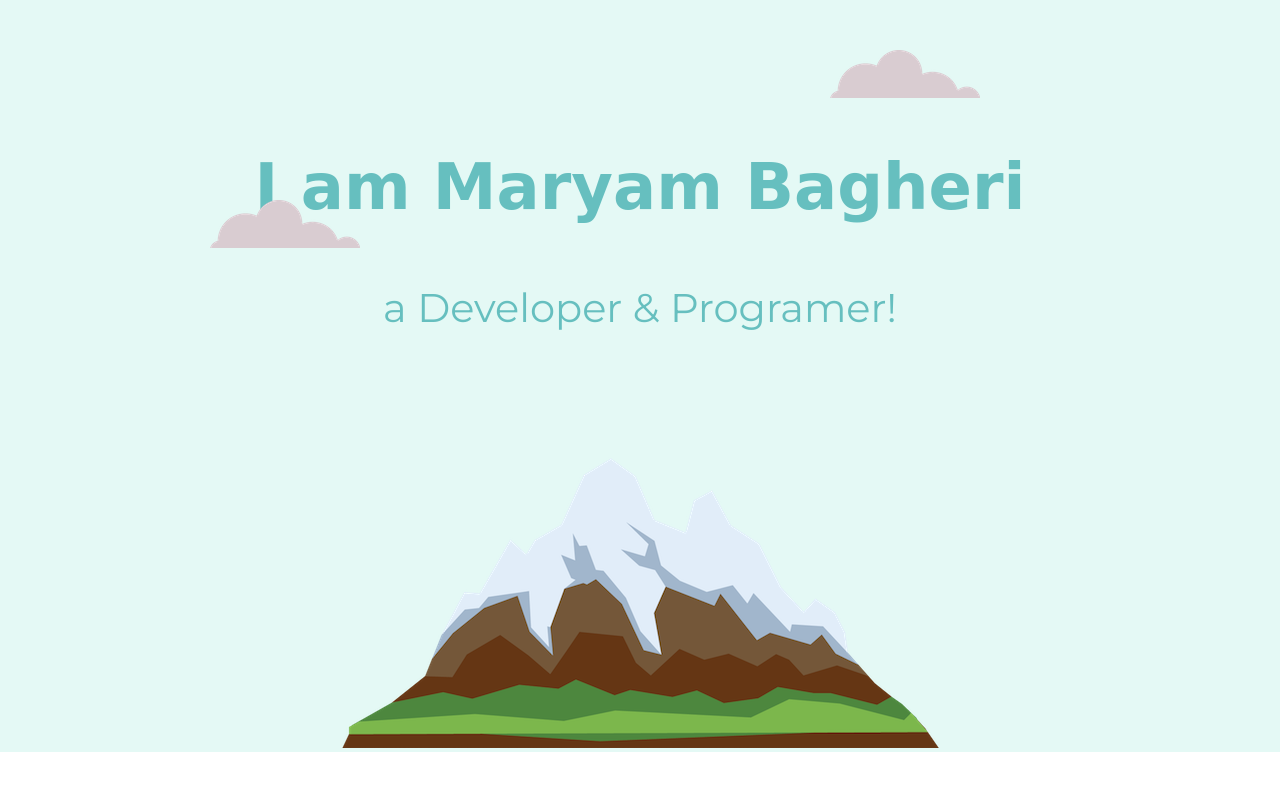
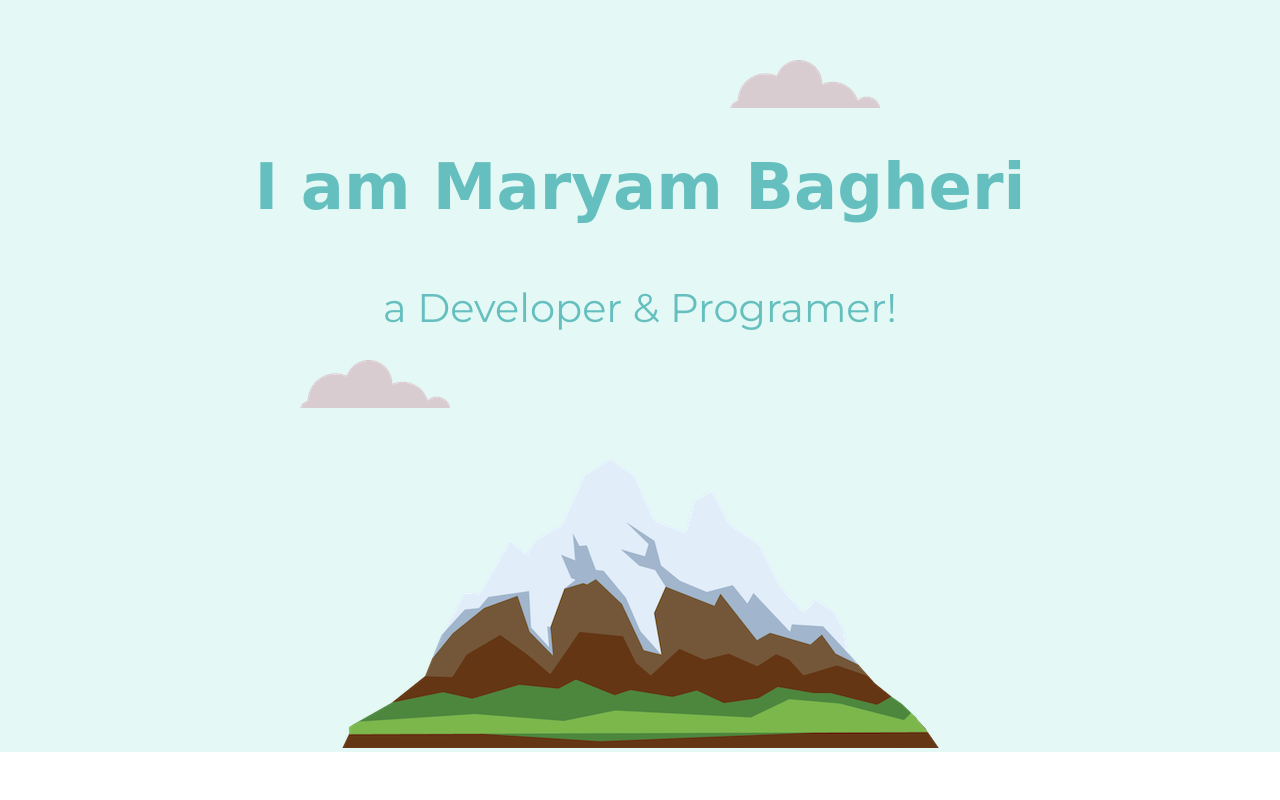
Before and after one commit to mbfa1367/CV, a plain HTML site: page index.html in a window 1280 px wide. Shown: the top 800 px of the page. Drawn offline with Linux system fonts and the light colour scheme.

Commit message:
new commit

```diff
--- a/CSS/style.css
+++ b/CSS/style.css
@@ -109,15 +109,15 @@ padding: 50px 0 20px;
 
 .top-cloud{
   position: absolute;
-  right:300px;
-  top: 50px;
+  right:200px;
+  top: 30px;
 
 }
 
 .bottom-cloud{
   position: absolute;
-  top: 200px;
-  left: 210px;
+  top: 180px;
+  left: 150px;
   }
 
 .skill-row{
--- a/index.html
+++ b/index.html
@@ -9,14 +9,30 @@
   </head>
   <body>
 
+<div class="row">
 <div class="topcontainer">
-  <img class="top-cloud" src="images/cloud.png" alt="cloud-img">
-  <h1>I am Maryam Bagheri</h1>
-  <h2 class="normal">a Developer & Programer!</h2>
+
+  <div class="top-cloud" class="col-lg-3 col-md-3 col-sm-3">
+    <img class="top-cloud" src="images/cloud.png" alt="cloud-img">
+  </div>
+
+  <div class="col-lg-4 col-md-4 col-sm-4">
+    <h1>I am Maryam Bagheri</h1>
+    <h2 class="normal">a Developer & Programer!</h2>
+  </div>
+
+  <div class="bottom-cloud" class="col-lg-4 col-md-4 col-sm-4">
     <img  class="bottom-cloud" src="images/cloud.png" alt="cloud-img">
-    <img src="images/mountain.png" alt="mountain-img">
+  </div>
+
+  <div class="col-lg-4 col-md-4 col-sm-4">
+  <img src="images/mountain.png" alt="mountain-img">
+  </div>
 
 </div>
+</div>
+
+
 
 <div class="middle-container">
   <div class="profile">
```
